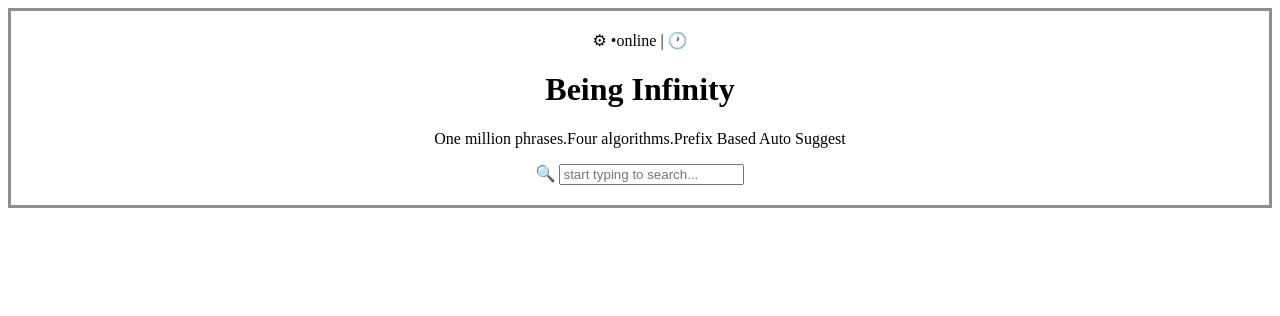
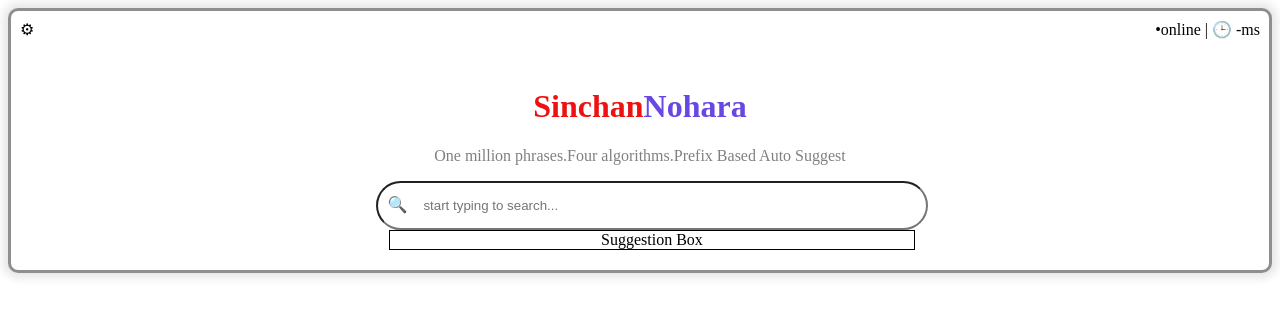
Before and after one commit to Kothurusreeja/autosuggest, a website: page frontend/pages/autosuggest.html in a window 1280 px wide. Drawn offline with Linux system fonts and the light colour scheme.

Commit message:
autosugg

```diff
--- a/frontend/pages/auto.css
+++ b/frontend/pages/auto.css
@@ -4,5 +4,48 @@
     justify-content: center;
     padding: 20px;
     border-color: rgba(78,79,80,0.636);
+    border-radius: 10px;
+    box-shadow: 0px 0px 10px 5px rgba(0,0,0,0.1);
+}
+.left-bar{
+  position: fixed;
+  top:20px;
+    left: 20px;
+}
+.right-bar{
+    position: fixed;
+    top:20px;
+    right: 20px;
 
 }
+.head1
+{
+    color: hsl(0, 87%, 50%);
+}
+.head2
+{
+    color: lab(41.62% 45.05 -75.95);
+}
+.para
+{
+    color:gray;
+}
+.lens
+{
+    position:relative;
+    left: 35px;
+
+}
+.search-box
+{
+    padding: 15px 15px 15px 45px;
+    border-radius: 30px;
+    width:40%;
+}
+#suggestion-box
+{
+    border:1px solid black;
+    width:43%;
+    justify-content: center;
+    margin-left:29.4%;
+}
--- a/frontend/pages/autosuggest.html
+++ b/frontend/pages/autosuggest.html
@@ -7,16 +7,29 @@
     </head>
     <body>
         <div class="container">
-          <span>&#9881</span>
-          <span>&bull;online |  </span>
 
-         <span>&#128336</span>
+            <div>
+          <span class="left-bar">&#9881</span>
 
-            <h1>Being Infinity</h1>
+          <span class="right-bar">&bull;online | &#x1F552; -ms </span>
 
-            <p>One million phrases.Four algorithms.Prefix Based Auto Suggest</p>
-            <span>&#128269</span>
-            <input type="text" id="search" placeholder="start typing to search...">
+              </div>
+
+
+
+     <br>
+           <br>
+
+            <h1><span class="head1">Sinchan</span><span class="head2">Nohara</span></h1>
+
+
+            <p class="para">One million phrases.Four algorithms.Prefix Based Auto Suggest</p>
+           <span>
+        <span class="lens">&#128269;</span>
+         <input class="search-box"  placeholder="start typing to search..."></span>
+         <div id="suggestion-box">
+
+Suggestion Box
         </div>
     </body>
 </html>
```
